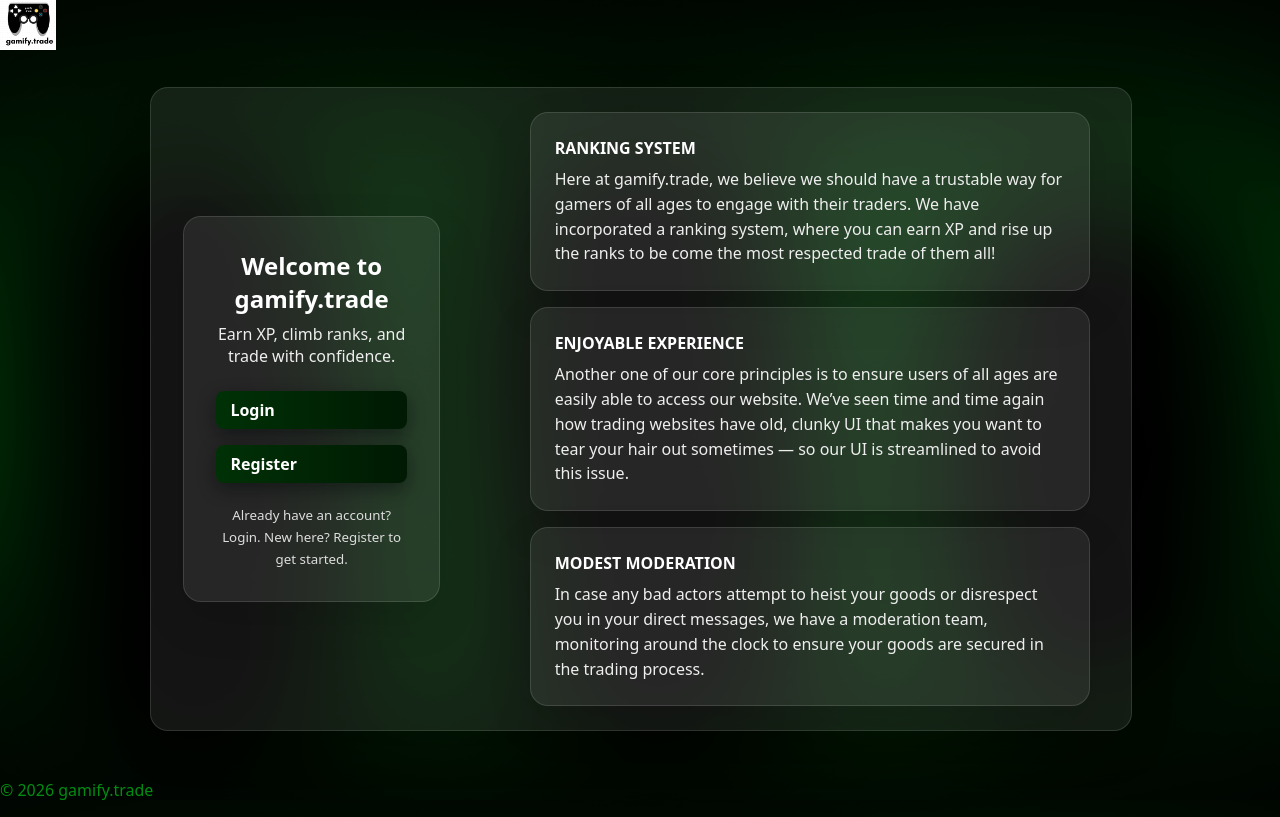
After one commit to johnnysinz4life/gamify.trade, a Django app: template main/templates/main/landing.html in a window 1280 px wide. The commit adds this page. Run offline with Django 5.2, Linux system fonts and the light colour scheme; the template is opened without the code that fills it, so the values that code supplies are empty.

Commit message:
QOL Update 3 - Landing Page

```diff
--- a/gamify_trade/settings.py
+++ b/gamify_trade/settings.py
@@ -4,7 +4,8 @@ BASE_DIR = Path(__file__).resolve().parent.parent
 SECRET_KEY = 'django-insecure-8ua%@1u-16o7@zrnzb-4h+!gjzh3hy@ls-4v!%-ksn=sp3s__j'
 DEBUG = True
 RECAPTCHA_SECRET_KEY = "6LeMRm4qAAAAAPslEmmSL7zQBpwLV-YHw0R99ytB"
-ALLOWED_HOSTS = ['127.0.0.1', 'localhost']
+ALLOWED_HOSTS = ['127.0.0.1', 'localhost', 'testserver', '0.0.0.0', '::1']
+
 MEDIA_URL = '/media/'
 MEDIA_ROOT = BASE_DIR / 'media'
 INSTALLED_APPS = [
@@ -55,6 +56,8 @@ TEMPLATES = [
 WSGI_APPLICATION = 'gamify_trade.wsgi.application'
 LOGIN_URL = 'login'
 LOGIN_REDIRECT_URL = 'main:home'
+
+
 LOGOUT_REDIRECT_URL = 'login'
 DATABASES = {
     'default': {
--- /dev/null
+++ b/main/static/main/landing.css
@@ -0,0 +1,95 @@
+/* Landing page layout */
+
+.landing-wrap {
+  padding: 0;
+}
+
+.landing-grid {
+  display: grid;
+  grid-template-columns: 1fr 2fr;
+  gap: 1rem;
+  align-items: center;
+  min-height: 75vh;
+}
+
+.landing-auth {
+  padding: 2rem;
+}
+
+.landing-auth-panel {
+  background: rgba(255,255,255,0.08);
+  border: 1px solid rgba(255,255,255,0.12);
+  border-radius: 18px;
+  box-shadow: 0 18px 45px rgba(0,0,0,0.12);
+  padding: 2rem;
+}
+
+.landing-auth-panel h1 {
+  margin: 0 0 0.5rem;
+  text-align: center;
+  color: #fff;
+}
+
+.landing-subtitle {
+  text-align: center;
+  color: #eee;
+  margin: 0 0 1.5rem;
+}
+
+.landing-auth-actions {
+  display: grid;
+  gap: 1rem;
+}
+
+.landing-auth-note {
+  margin-top: 1.25rem;
+  color: #ddd;
+  text-align: center;
+}
+
+.landing-values {
+  display: flex;
+  justify-content: center;
+  padding: 1.5rem 0;
+}
+
+.landing-values-inner {
+  width: min(560px, 100%);
+  display: grid;
+  gap: 1rem;
+}
+
+.value-card {
+  background: rgba(255,255,255,0.08);
+  border: 1px solid rgba(255,255,255,0.12);
+  border-radius: 18px;
+  box-shadow: 0 18px 45px rgba(0,0,0,0.12);
+  padding: 1.5rem;
+}
+
+.value-card h2 {
+  margin: 0 0 0.5rem;
+  font-size: 1rem;
+  color: #fff;
+}
+
+.value-card p {
+  margin: 0;
+  color: #eee;
+  line-height: 1.55;
+}
+
+@media (max-width: 900px) {
+  .landing-grid {
+    grid-template-columns: 1fr;
+    min-height: auto;
+  }
+
+  .landing-values {
+    padding: 0 2rem 2rem;
+  }
+
+  .landing-auth {
+    padding: 2rem;
+  }
+}
--- a/main/templates/main/base.html
+++ b/main/templates/main/base.html
@@ -11,6 +11,7 @@
     <style>:root { --site-font: '{{ PRIMARY_GOOGLE_FONT }}'; }</style>
     {% endif %}
     <link rel="stylesheet" href="{% static 'main/styles.css' %}">
+    <link rel="stylesheet" href="{% static 'main/landing.css' %}">
     <!-- Directly styles base.html by routing to the static CSS file. -->
 </head>
 <body>
--- /dev/null
+++ b/main/templates/main/landing.html
@@ -0,0 +1,54 @@
+{% extends 'main/base.html' %}
+{% load static %}
+
+{% block title %}gamify.trade{% endblock %}
+
+{% block content %}
+  <div class="landing-wrap page-card">
+    <section class="landing-grid">
+      <div class="landing-auth">
+        <div class="landing-auth-panel">
+          <h1>Welcome to gamify.trade</h1>
+          <p class="landing-subtitle">Earn XP, climb ranks, and trade with confidence.</p>
+
+          <div class="landing-auth-actions">
+            <a class="btn" href="{% url 'login' %}">Login</a>
+            <a class="btn" href="{% url 'users:register' %}">Register</a>
+          </div>
+
+          <div class="landing-auth-note">
+            <small>Already have an account? Login. New here? Register to get started.</small>
+          </div>
+        </div>
+      </div>
+
+      <div class="landing-values">
+        <div class="landing-values-inner">
+          <article class="value-card">
+            <h2>RANKING SYSTEM</h2>
+            <p>
+              Here at gamify.trade, we believe we should have a trustable way for gamers of all ages to engage with their traders.
+              We have incorporated a ranking system, where you can earn XP and rise up the ranks to be come the most respected trade of them all!
+            </p>
+          </article>
+
+          <article class="value-card">
+            <h2>ENJOYABLE EXPERIENCE</h2>
+            <p>
+              Another one of our core principles is to ensure users of all ages are easily able to access our website.
+              We’ve seen time and time again how trading websites have old, clunky UI that makes you want to tear your hair out sometimes — so our UI is streamlined to avoid this issue.
+            </p>
+          </article>
+
+          <article class="value-card">
+            <h2>MODEST MODERATION</h2>
+            <p>
+              In case any bad actors attempt to heist your goods or disrespect you in your direct messages,
+              we have a moderation team, monitoring around the clock to ensure your goods are secured in the trading process.
+            </p>
+          </article>
+        </div>
+      </div>
+    </section>
+  </div>
+{% endblock %}
--- a/main/urls.py
+++ b/main/urls.py
@@ -3,6 +3,8 @@ from . import views
 
 app_name = 'main'
 urlpatterns = [
-   path("", views.home, name="home"),
+   path("", views.landing, name="landing"),
    path('sensitive/', views.sensitive_area, name='sensitive'),
+   path('home/', views.home, name='home'),
+
 ]
--- a/main/views.py
+++ b/main/views.py
@@ -9,8 +9,13 @@ from users.views import get_or_create_profile
 def sensitive_area(request):
     return render(request, "main/sensitive.html")
 
+def landing(request):
+    return render(request, 'main/landing.html')
+
+
 @login_required(login_url='login')
 def home(request):
+
     # Do they have any OTP device configured?
     has_device = any(devices_for_user(request.user, for_verify=True))
 
```
Also changed, not shown: db.sqlite3.
